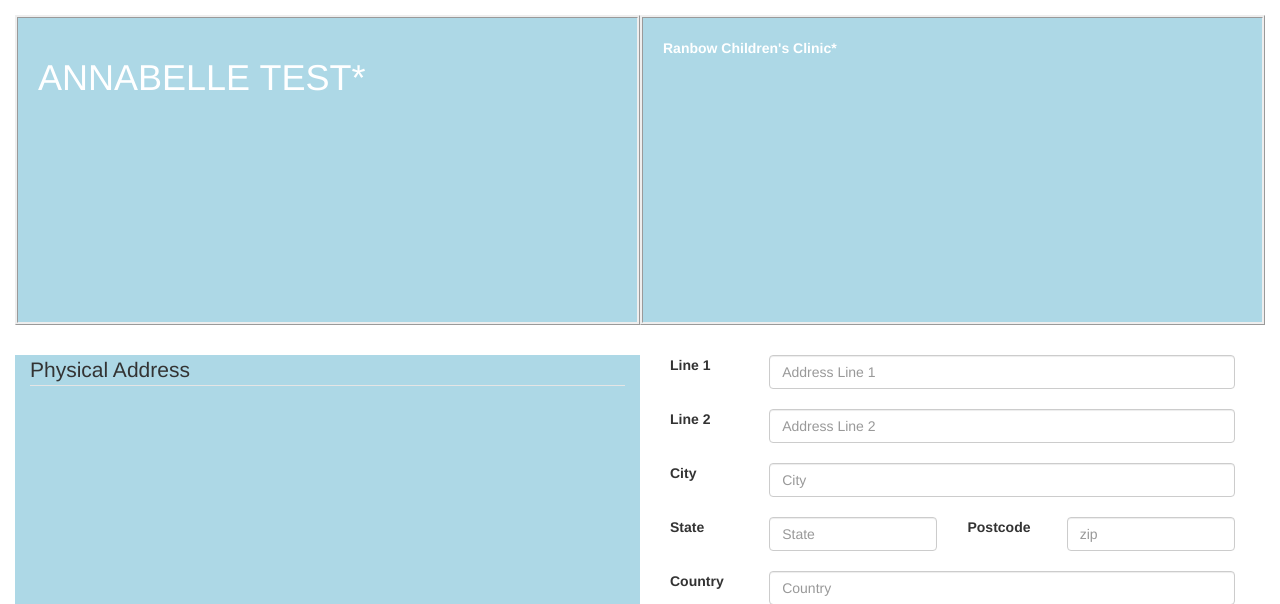
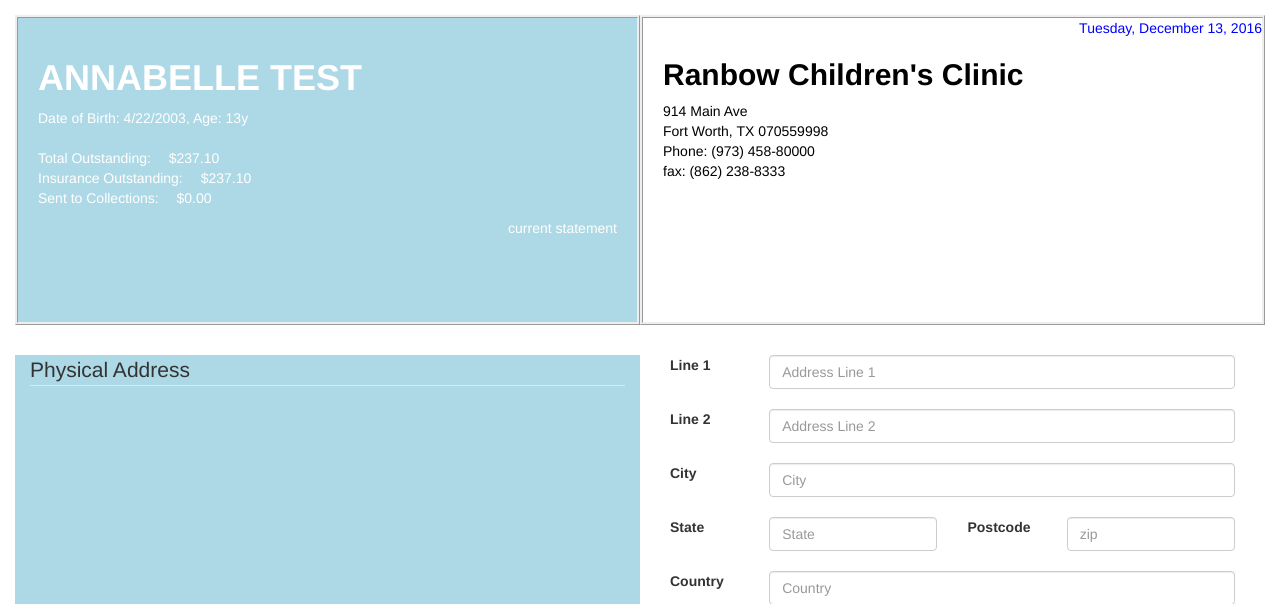
Before and after one commit to sam9762/sam9762.github.io, a PHP site: page /xampp/details.php in a window 1280 px wide. Shown: the top 604 px of the page. Run offline with PHP 8.4, Linux system fonts and the light colour scheme.

Commit message:
Update details.php

```diff
--- a/details.php
+++ b/details.php
@@ -6,6 +6,7 @@
 	    <title>Login form</title>
 		<style>
 		#qq{background:lightblue; color:#fff; padding:20px; float:right; width:50%; min-height:310px; border-style: ridge;}
+		#tt{background:white; color:black; padding:20px; float:right; width:50%; min-height:310px; border-style: ridge;}
 		#ss{border-style: groove;border-color: #FFFFFF; border: 1px solid #a1a1a1;background-color: lightblue;
 	min-height:30px;}
 		#rr {width:x; height:y; text-align:right;}
@@ -49,16 +50,41 @@
 	<div class="form-body pal">
 	<div class="row">
 
-                                                            <div class="col-md-6" id = "qq">
-                                                                <div class="form-group has-success"><b>
-                                                                   Ranbow Children's Clinic<span class='require'>*</span></b>
+                                                            <div class="col-md-6" id = "tt">
+                                                                <div class="form-group has-success">
+                                                                  <div style="position: absolute; top: 0; right: 0; width: 250px; text-align:right; color:blue"  >
+    Tuesday, December 13, 2016
+  </div>
+                                                                  <h2>
+                                                                    <b>
+                                                                   Ranbow Children's Clinic
+                                                                 </b>
+                                                               </h2>
+                                                                 <p>
+                                                                  914 Main Ave<br>
+                                                                  Fort Worth, TX 070559998<br>
+                                                                  Phone: (973) 458-80000<br>
+                                                                  fax: (862) 238-8333
+                                                                </p>
+
+
 
 
                                                                 </div>
                                                             </div>
                                                             <div class="col-md-6" id = "qq">
-                                                                <div class="form-group has-success"><h1>
-                                                                    ANNABELLE TEST<span class='require'>*</span></h1>
+                                                                <div class="form-group has-success"><h1><b>
+                                                                    ANNABELLE TEST</h1></b>
+
+                                                                    <p>
+                                                                  Date of Birth: 4/22/2003, Age: 13y<br><br>
+                                                                  Total Outstanding:&emsp; $237.10<br>
+                                                                  Insurance Outstanding:&emsp; $237.10<br>
+                                                                  Sent to Collections:&emsp; $0.00
+                                                                </p>
+                                                                  <div>
+                                                                      <span style = "float:right">current statement</span>
+                                                                    </div>
 
 
                                                                 </div>
```
